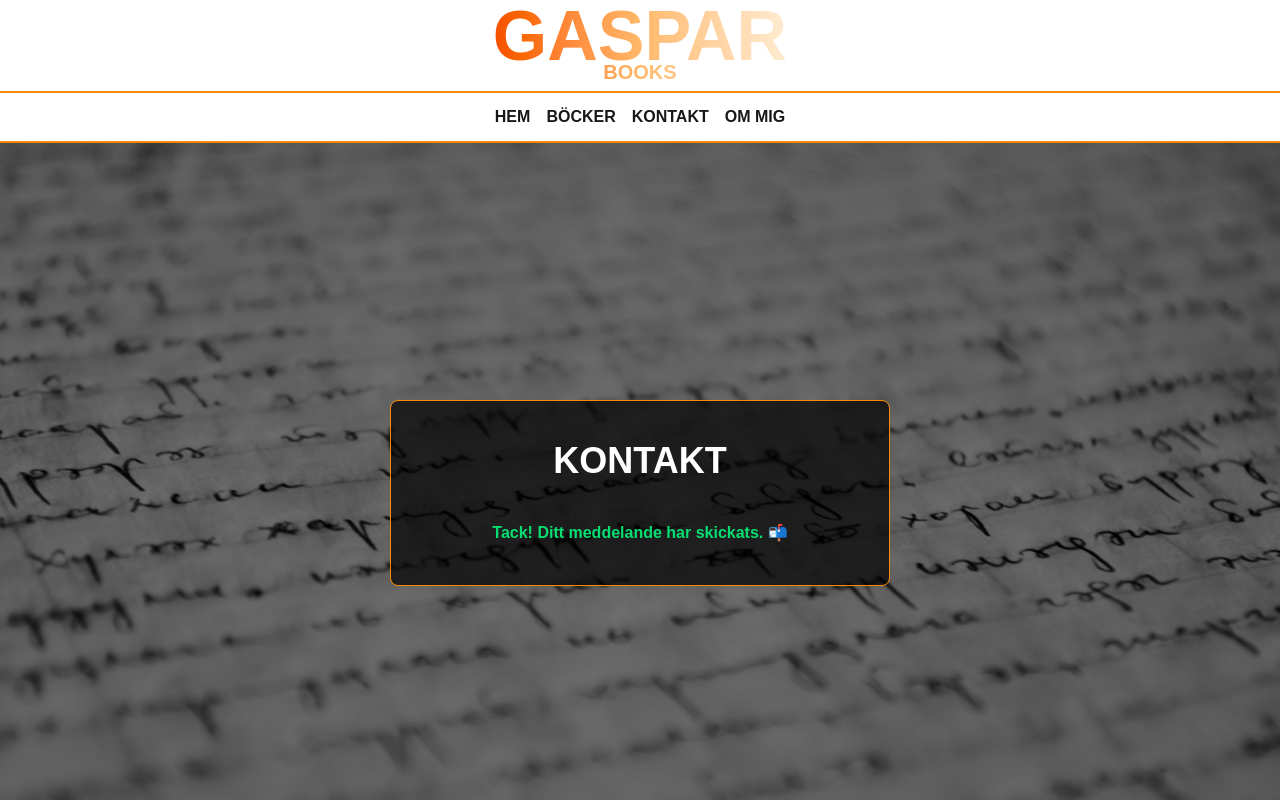
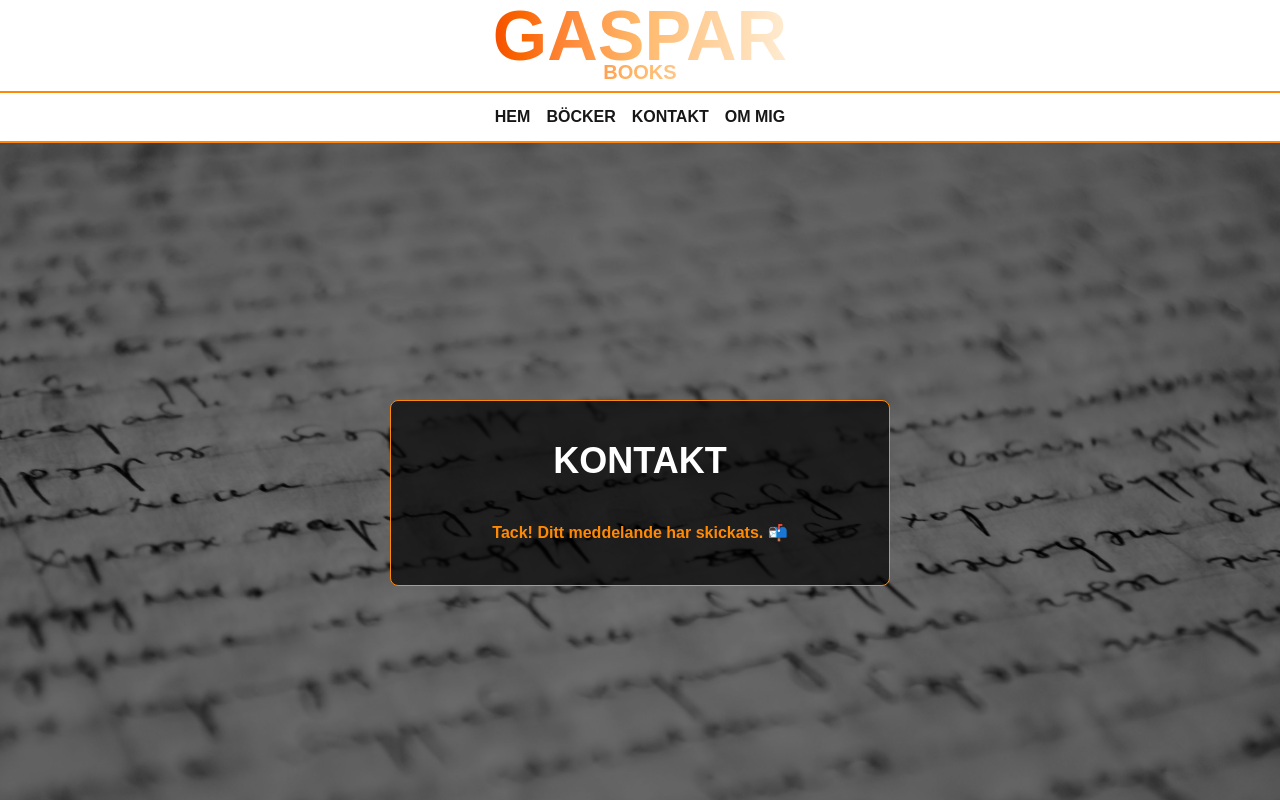
Before and after one commit to Gaspardious/book, a Next.js app in the folder book/: page /contact in a window 1280 px wide. Both pictures are taken after typing "Sample", "name@example.com", "Sample" into the empty fields and a click on the button "Skicka". Shown: the top 800 px of the page. Built offline with nearby package versions, Linux system fonts and the light colour scheme.

Commit message:
color change

```diff
--- a/book/src/app/contact/page.tsx
+++ b/book/src/app/contact/page.tsx
@@ -26,8 +26,8 @@ const Contact = () => {
           >
             {/* Honeypot */}
             <input type="text" name="_honey" className="hidden" />
-            <input type="hidden" name="_captcha" defaultValue="false" />
-            <input type="hidden" name="_subject" defaultValue="Nytt kontaktmeddelande från portfolio" />
+            <input type="hidden" name="_captcha" defaultValue="true" />
+            <input type="hidden" name="_subject" defaultValue="Nytt kontaktmeddelande från Books!" />
             <input type="hidden" name="_next" value="" />
 
             <label htmlFor="name" className="text-xs text-white">Namn:</label>
@@ -42,7 +42,7 @@ const Contact = () => {
             <button type="submit" className="bg-orange-400 text-black p-2 rounded-md">Skicka</button>
           </form>
         ) : (
-          <p className="text-green-400 font-semibold mt-10 text-center w-full">
+          <p className="text-orange-400 font-semibold mt-10 text-center w-full">
             Tack! Ditt meddelande har skickats. 📬
           </p>
         )}
```
